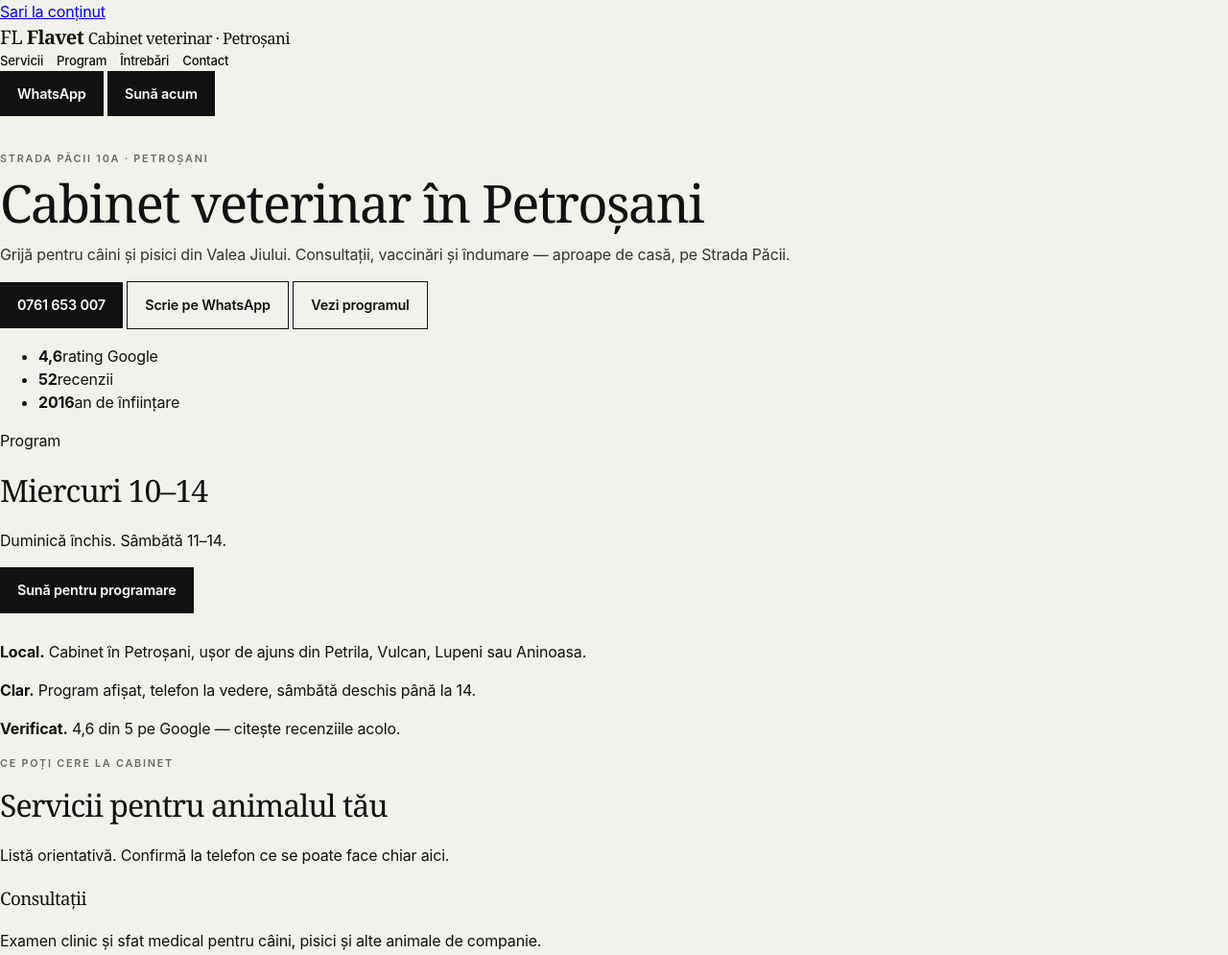
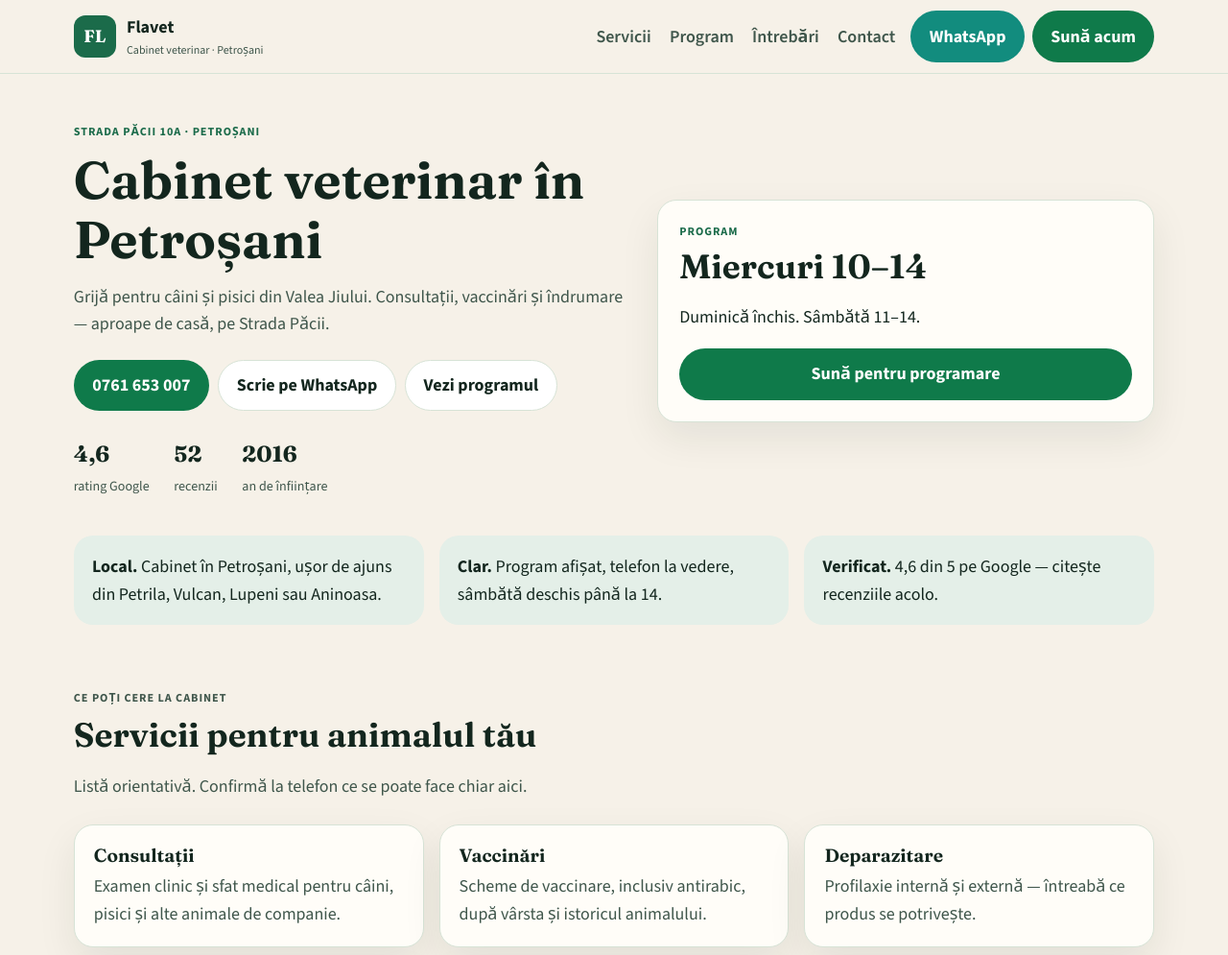
Before and after one commit to Lagunavibes/usa-from-la, a plain HTML site: page flavet/index.html in a window 1280 px wide. Shown: the top 995 px of the page at 96% size. Drawn offline with nearby package versions, Linux system fonts and the light colour scheme; files that its build step writes are made by us from their sources.

Commit message:
Add Flavet demo preview at /flavet/

```diff
--- a/flavet/index.html
+++ b/flavet/index.html
@@ -37,7 +37,7 @@
       <div class="hero-copy">
         <p class="eyebrow">Strada Păcii 10A · Petroșani</p>
         <h1>Cabinet veterinar în Petroșani</h1>
-        <p class="lead">Grijă pentru câini și pisici din Valea Jiului. Consultații, vaccinări și îndumare — aproape de casă, pe Strada Păcii.</p>
+        <p class="lead">Grijă pentru câini și pisici din Valea Jiului. Consultații, vaccinări și îndrumare — aproape de casă, pe Strada Păcii.</p>
         <div class="hero-actions">
           <a class="btn btn-primary" href="tel:+40761653007">0761 653 007</a>
           <a class="btn btn-ghost" href="https://wa.me/40761653007" target="_blank" rel="noopener">Scrie pe WhatsApp</a>
--- /dev/null
+++ b/flavet/styles.css
@@ -0,0 +1,275 @@
+:root {
+  --bg: #f6f1e8;
+  --card: #fffdf8;
+  --sage: #e4efe8;
+  --ink: #13261e;
+  --muted: #3f564b;
+  --line: #d7e3d6;
+  --green: #1b6b4a;
+  --green-dark: #134c35;
+  --call: #0f7a4a;
+  --gold: #c4a35a;
+  --closed: #9b2c2c;
+  --radius: 20px;
+  --shadow: 0 16px 40px rgba(19, 38, 30, 0.08);
+}
+
+* { box-sizing: border-box; }
+html { scroll-behavior: smooth; }
+body {
+  margin: 0;
+  font-family: "Source Sans 3", system-ui, sans-serif;
+  color: var(--ink);
+  background: var(--bg);
+  line-height: 1.6;
+  font-size: 18px;
+  padding-bottom: 4.5rem;
+}
+
+h1, h2, h3 {
+  font-family: Fraunces, Georgia, serif;
+  line-height: 1.15;
+  font-weight: 650;
+}
+h1 { font-size: clamp(2.1rem, 5vw, 3.4rem); margin: 0 0 0.8rem; }
+h2 { font-size: clamp(1.6rem, 3vw, 2.2rem); margin: 0 0 0.7rem; }
+h3 { font-size: 1.2rem; margin: 0 0 0.4rem; }
+
+a { color: var(--green-dark); }
+img { max-width: 100%; display: block; height: auto; }
+
+.skip {
+  position: absolute;
+  left: 1rem;
+  top: -4rem;
+  background: #fff;
+  padding: 0.5rem 0.8rem;
+  z-index: 40;
+}
+.skip:focus { top: 0.6rem; }
+
+.nav {
+  position: sticky;
+  top: 0;
+  z-index: 30;
+  display: flex;
+  align-items: center;
+  gap: 1rem;
+  padding: 0.7rem 6vw;
+  background: rgba(246, 241, 232, 0.94);
+  backdrop-filter: blur(12px);
+  border-bottom: 1px solid var(--line);
+}
+.logo {
+  display: flex;
+  align-items: center;
+  gap: 0.7rem;
+  color: inherit;
+  text-decoration: none;
+}
+.logo-mark {
+  width: 44px;
+  height: 44px;
+  border-radius: 12px;
+  background: var(--green);
+  color: #fff;
+  display: grid;
+  place-items: center;
+  font-family: Fraunces, Georgia, serif;
+  font-weight: 700;
+}
+.logo small { display: block; color: var(--muted); font-size: 0.75rem; }
+.nav-links { margin-left: auto; display: flex; gap: 1.2rem; }
+.nav-links a {
+  color: var(--muted);
+  text-decoration: none;
+  font-weight: 600;
+}
+.nav-actions { display: flex; gap: 0.5rem; }
+
+.btn {
+  display: inline-flex;
+  align-items: center;
+  justify-content: center;
+  border-radius: 999px;
+  padding: 0.72rem 1.15rem;
+  font-weight: 700;
+  text-decoration: none;
+  border: 1px solid transparent;
+  min-height: 48px;
+}
+.btn-primary, .btn-call { background: var(--call); color: #fff; }
+.btn-primary:hover, .btn-call:hover { background: var(--green-dark); }
+.btn-ghost {
+  border-color: var(--line);
+  background: #fff;
+  color: var(--ink);
+}
+.btn-whatsapp { background: #128c7e; color: #fff; }
+.btn-primary.full { width: 100%; }
+
+.hero {
+  display: grid;
+  grid-template-columns: 1.05fr 0.95fr;
+  gap: 2.2rem;
+  padding: 3.2rem 6vw 2.4rem;
+  align-items: center;
+}
+.hero-card {
+  background: var(--card);
+  border: 1px solid var(--line);
+  border-radius: var(--radius);
+  padding: 1.4rem;
+  box-shadow: var(--shadow);
+}
+.card-label {
+  text-transform: uppercase;
+  letter-spacing: 0.08em;
+  font-size: 0.76rem;
+  font-weight: 700;
+  color: var(--green);
+  margin: 0 0 0.4rem;
+}
+.eyebrow {
+  text-transform: uppercase;
+  letter-spacing: 0.08em;
+  font-size: 0.76rem;
+  font-weight: 700;
+  color: var(--green);
+  margin: 0 0 0.55rem;
+}
+.lead { color: var(--muted); max-width: 38rem; margin: 0; }
+.hero-actions { display: flex; gap: 0.6rem; flex-wrap: wrap; margin: 1.4rem 0 1.6rem; }
+.stats {
+  display: flex;
+  gap: 1.6rem;
+  padding: 0;
+  list-style: none;
+  margin: 0;
+}
+.stats strong { display: block; font-size: 1.45rem; font-family: Fraunces, serif; }
+.stats span { color: var(--muted); font-size: 0.88rem; }
+
+.trust {
+  display: grid;
+  grid-template-columns: repeat(3, 1fr);
+  gap: 1rem;
+  padding: 0 6vw 1rem;
+}
+.trust p {
+  margin: 0;
+  background: var(--sage);
+  border-radius: var(--radius);
+  padding: 1.1rem 1.2rem;
+}
+
+.section { padding: 3.2rem 6vw; }
+.section.muted { background: var(--sage); }
+.section-head { max-width: 40rem; margin-bottom: 1.6rem; }
+.section-head p { color: var(--muted); }
+
+.grid-3 {
+  display: grid;
+  grid-template-columns: repeat(3, 1fr);
+  gap: 1rem;
+}
+.card {
+  background: var(--card);
+  border: 1px solid var(--line);
+  border-radius: var(--radius);
+  padding: 1.25rem;
+  box-shadow: var(--shadow);
+}
+.card p { margin: 0; color: var(--muted); }
+
+.hours {
+  width: min(520px, 100%);
+  border-collapse: collapse;
+  background: #fff;
+  border-radius: var(--radius);
+  overflow: hidden;
+}
+.hours th, .hours td {
+  text-align: left;
+  padding: 0.8rem 1rem;
+  border-bottom: 1px solid var(--line);
+}
+.hours tr.closed td { color: var(--closed); font-weight: 700; }
+
+.faq details {
+  background: #fff;
+  border: 1px solid var(--line);
+  border-radius: 14px;
+  padding: 0.9rem 1.1rem;
+  margin-bottom: 0.6rem;
+}
+.faq summary { cursor: pointer; font-weight: 700; }
+.faq p { margin: 0.6rem 0 0; color: var(--muted); }
+
+.contact-grid {
+  display: grid;
+  grid-template-columns: 0.75fr 1.25fr;
+  gap: 1.4rem;
+}
+.contact-card {
+  background: var(--card);
+  border: 1px solid var(--line);
+  border-radius: var(--radius);
+  padding: 1.3rem;
+}
+.map-wrap {
+  min-height: 280px;
+  border-radius: var(--radius);
+  overflow: hidden;
+  border: 1px solid var(--line);
+}
+.map-wrap iframe { width: 100%; height: 340px; border: 0; }
+
+.footer {
+  padding: 2rem 6vw 5.5rem;
+  border-top: 1px solid var(--line);
+  color: var(--muted);
+  display: grid;
+  gap: 0.6rem;
+}
+.fine { font-size: 0.88rem; color: var(--muted); }
+
+.mobile-bar {
+  display: none;
+  position: fixed;
+  left: 0; right: 0; bottom: 0;
+  background: #fff;
+  border-top: 1px solid var(--line);
+  padding: 0.55rem 0.8rem calc(0.55rem + env(safe-area-inset-bottom));
+  gap: 0.5rem;
+  z-index: 40;
+}
+.mobile-bar a {
+  flex: 1;
+  min-height: 48px;
+  display: grid;
+  place-items: center;
+  border-radius: 999px;
+  text-decoration: none;
+  font-weight: 700;
+  background: #128c7e;
+  color: #fff;
+}
+.mobile-bar a.call { background: var(--call); }
+
+:focus-visible {
+  outline: 3px solid var(--gold);
+  outline-offset: 3px;
+}
+
+@media (prefers-reduced-motion: reduce) {
+  html { scroll-behavior: auto; }
+}
+
+@media (max-width: 900px) {
+  .nav-links { display: none; }
+  .hero, .contact-grid, .grid-3, .trust { grid-template-columns: 1fr; }
+  .hero { padding-top: 1.6rem; }
+  .nav-actions .btn-whatsapp { display: none; }
+  .mobile-bar { display: flex; }
+}
```
